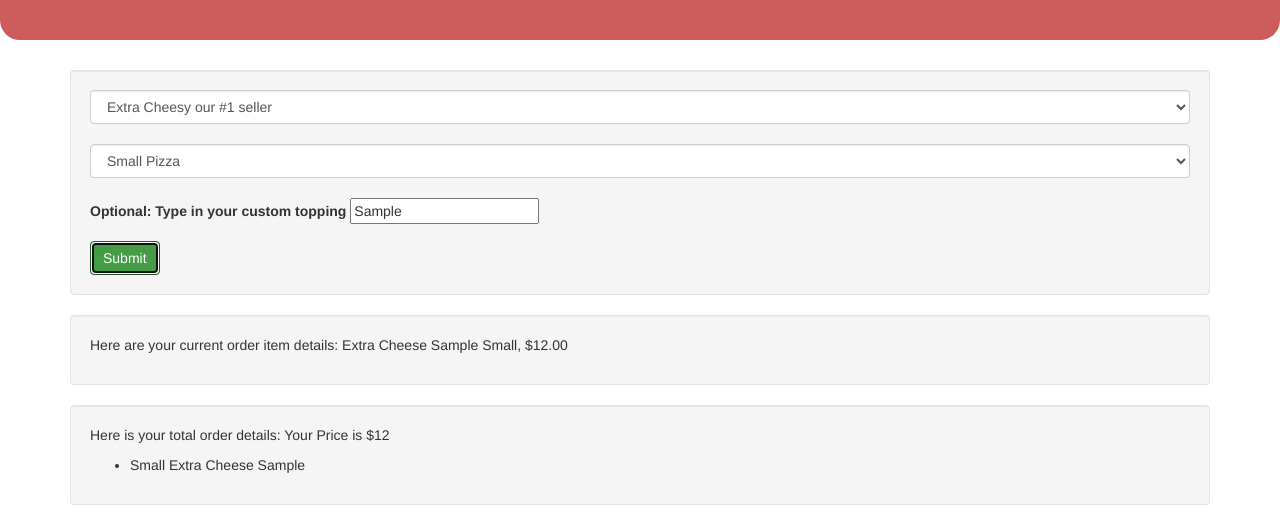
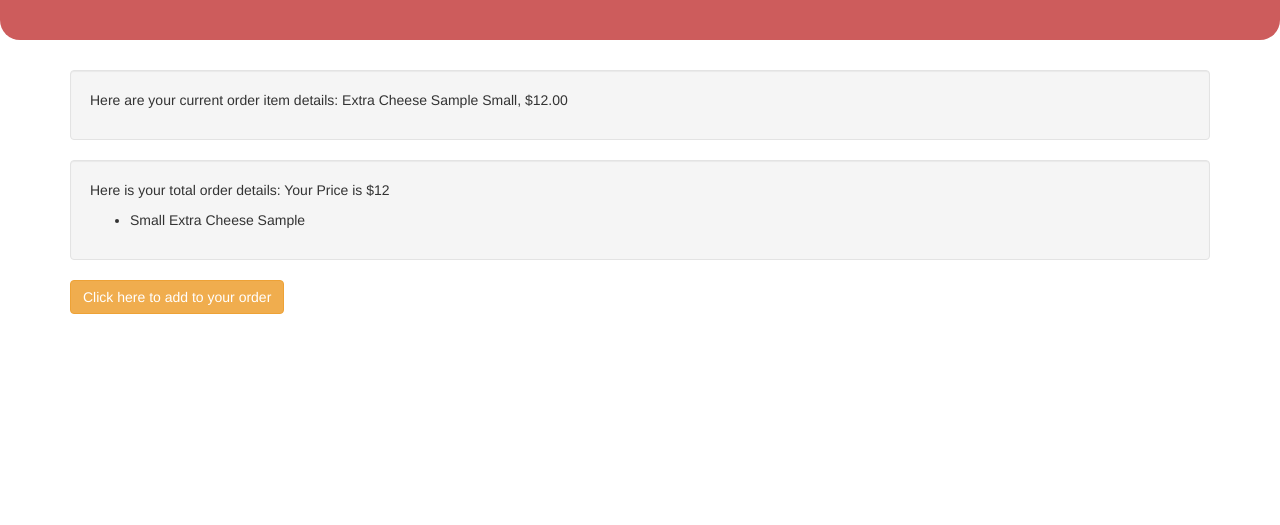
Before and after one commit to bigplans47/order-some-pizza, a plain HTML site: page index.html in a window 1280 px wide. Both pictures are taken after typing "Sample" into the empty fields and a click on the button "Submit". Shown: the part 325-850 px from the top of the page. After the commit the page ends 800 px from the top, so only its background shows below. Drawn offline with Linux system fonts and the light colour scheme.

Commit message:
add button to order more pizzas in same order, improve ui

```diff
--- a/css/styles.css
+++ b/css/styles.css
@@ -8,6 +8,11 @@
   border-radius: 20%;
   padding-top: 20px;
 }
+
+ .orderMore {
+  display: none;
+}
+
 
 /*.jumbotron {
   color: #379683;
--- a/index.html
+++ b/index.html
@@ -14,8 +14,9 @@
       <h1>Order Below</h1>
     </div>
     <div class="container">
-      <div class="well">
+      <div class="well orderArea">
         <form class="theForm">
+          <h4>Please select from the options below then "Submit" to finish your order</h4>
           <select class="form-control" id="pizzaTopping">
             <option value="Extra Cheese">Extra Cheesy our #1 seller</option>
             <option value="Pepperoni">Pepperoni</option>
@@ -45,6 +46,9 @@
 
           <span class="myTotalOrder "></span></ul></p>
         </div>
+        <div class="orderMore">
+          <button type="button" name="button" class="btn btn-warning">Click here to add to your order</button>
+        </div>
     </div>
   </body>
 </html>
--- a/js/scripts.js
+++ b/js/scripts.js
@@ -52,6 +52,8 @@ $(document).ready(function() {
     console.log(myPizza);
     pizzaArray.push(myPizza.rawPrice);
     console.log(pizzaArray);
+
+    // $(".orderArea").toggle();
     $(".myOrder").text(myPizza.topping+" "+myPizza.customTopping+" "+ myPizza.size+", "+myPizza.price+" ");
 
     // $(".myOrder").text(JSON.stringify(myPizza));
@@ -65,12 +67,16 @@ $(document).ready(function() {
     }
     $(".myTotalOrderPrice").text("Your Price is $"+totalPrice)
     $(".myTotalOrder").append("<li>"+myPizza.size+" "+myPizza.topping+" "+myPizza.customTopping+ "</li>");
-    // pizzaArray.forEach(function() {
-    //   totalPrice = pizzaArray.rawPrice;
-    // });
+    $(".orderMore").toggle();
+    $(".orderArea").toggle();
+  });
 
 
+  $(".orderMore").click(function() {
 
+    $(".orderArea").toggle();
+    $(".orderMore").toggle();
 
   });
+
 });
```
